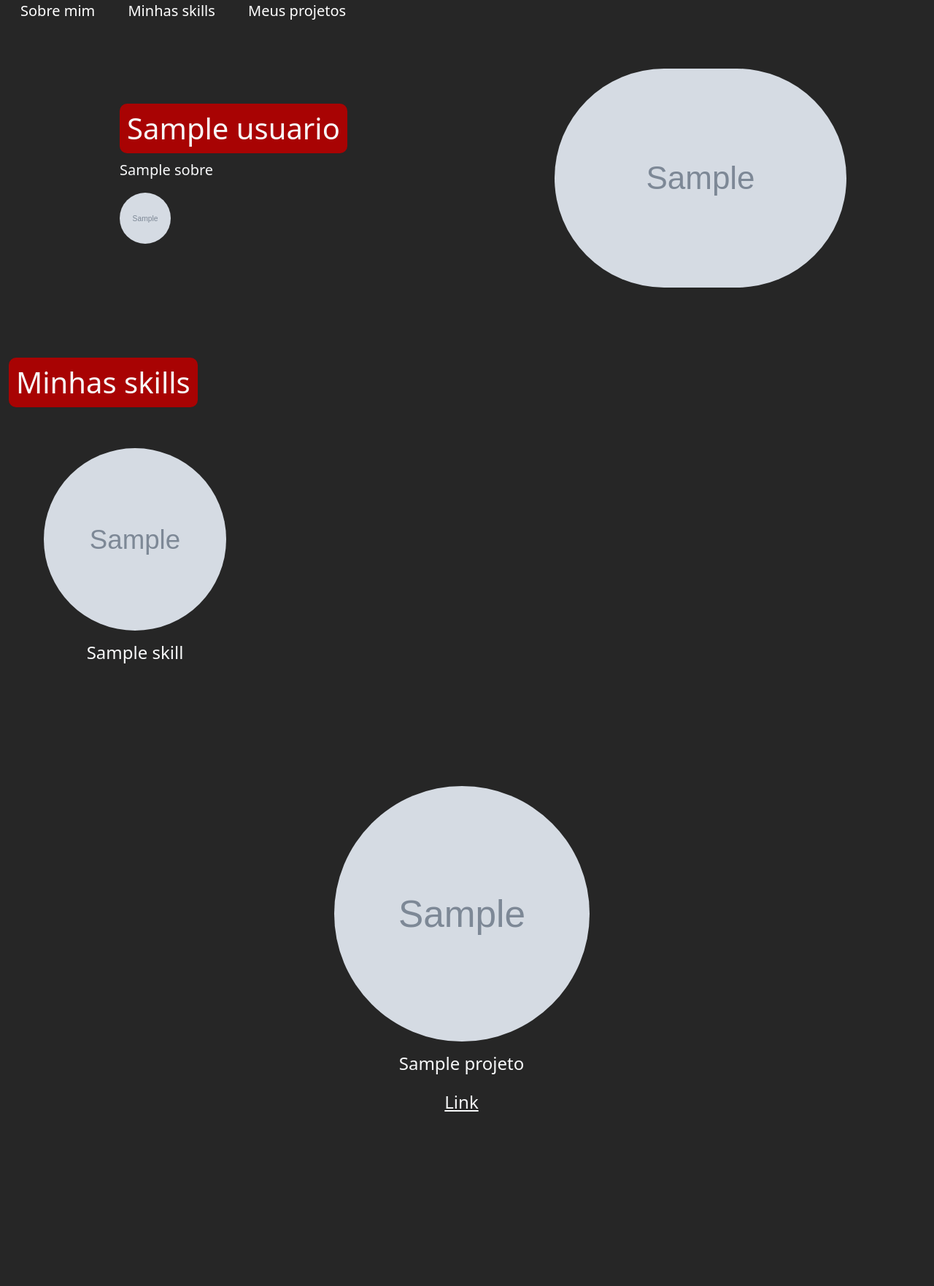
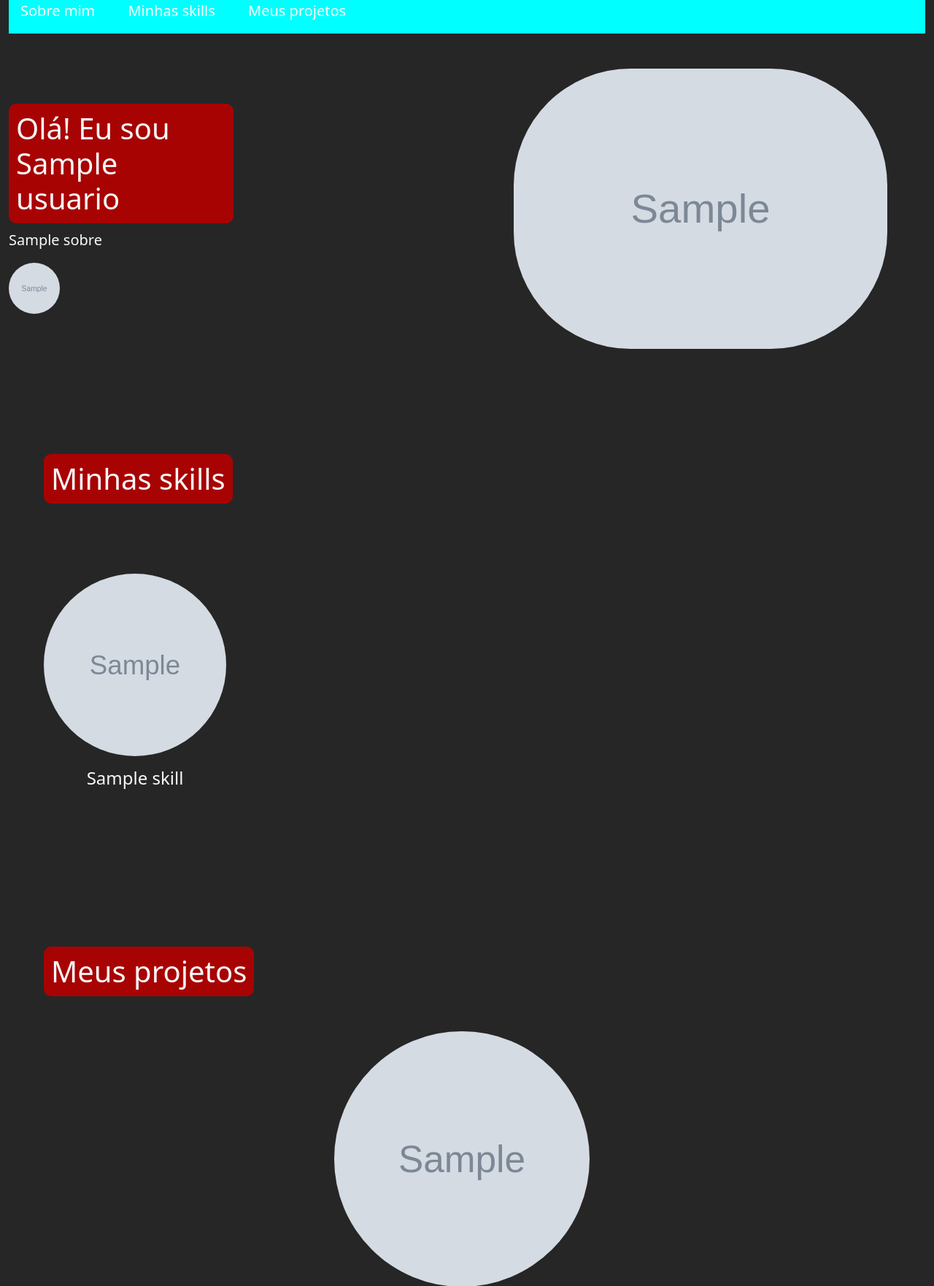
Before and after one commit to Marcus1Vinicius/portif-lio, a Django app: template usuario/templates/index.html in a window 1280 px wide. Shown: the top 1762 px of the page at 73% size. Before the commit the page ends 1523 px from the top, so only its background shows below. Run offline with Django 3.2, Linux system fonts and the light colour scheme; the template is opened without the code that fills it: most values are stand-ins (such as "Sample title", 1, 10 or a date in 2020); grey boxes marked "Sample" are stand-in pictures.

Commit message:
dificuldade em posicionar os elementos do header

```diff
--- a/meus_static/css/style.css
+++ b/meus_static/css/style.css
@@ -2,6 +2,10 @@
     text-decoration: none;
     color: rgb(255, 255, 255);
     font-size: 2.5vh;
+}
+
+#header{
+    background-color: aqua;
 }
 
 .item{
@@ -76,3 +80,8 @@ html{
     transform: translateX(0);
     transition: all 1s;
 }
+
+
+.box-user{
+    width: 50%;
+}
--- a/usuario/templates/index.html
+++ b/usuario/templates/index.html
@@ -46,10 +46,10 @@
                 {% for usuario in usuarios %}
 
                     <div class="col-md-6 py-5">
-                        <nav class="overflow-x-auto d-flex justify-content-center">
-                            <div>
-                                <h1 class="text-light nome">{{ usuario.nome }}</h1>
-                                <p class="text-light">{{ usuario.sobre }}</p>
+                        <nav class="overflow-x-auto">
+                            <div class="box-user">
+                                <h1 class="text-light nome">Olá! Eu sou {{ usuario.nome }}</h1>
+                                <p class="text-light" id="sobre_user">{{ usuario.sobre }}</p>
 
                                 <ul class="custom-ul">
 
@@ -82,7 +82,7 @@
             <div class="row py-5">
                 <div class="col-md-12">
                     <nav class="overflow-x-auto nav_skill">
-                        <h1 class="text-light titulos">Minhas skills</h1>
+                        <h1 class="text-light titulos mx-5 my-5">Minhas skills</h1>
                         <ul class="custom-ul">
                             {% for skill in skills %}
                             <li class="p-5">
@@ -105,6 +105,7 @@
             <div class="row py-5">
                 <div class="col-md-12">
                         <nav class="overflow-x-auto">
+                            <h1 class="text-light titulos mx-5 my-5">Meus projetos</h1>
                             <ul class="custom-ul justify-content-center align-items-center text-center">
                                 {% for projeto in projetos %}
                                 <li>
```
